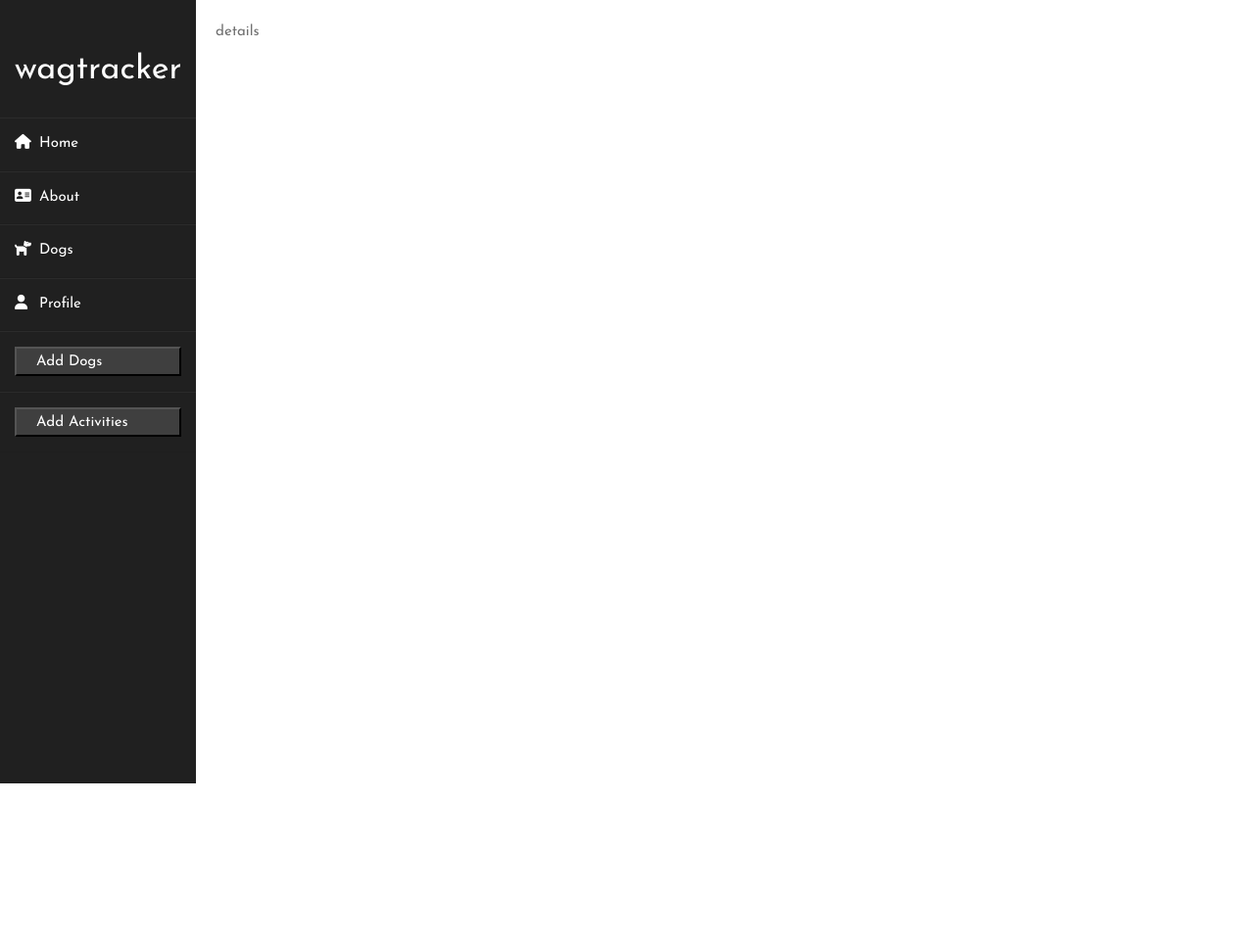
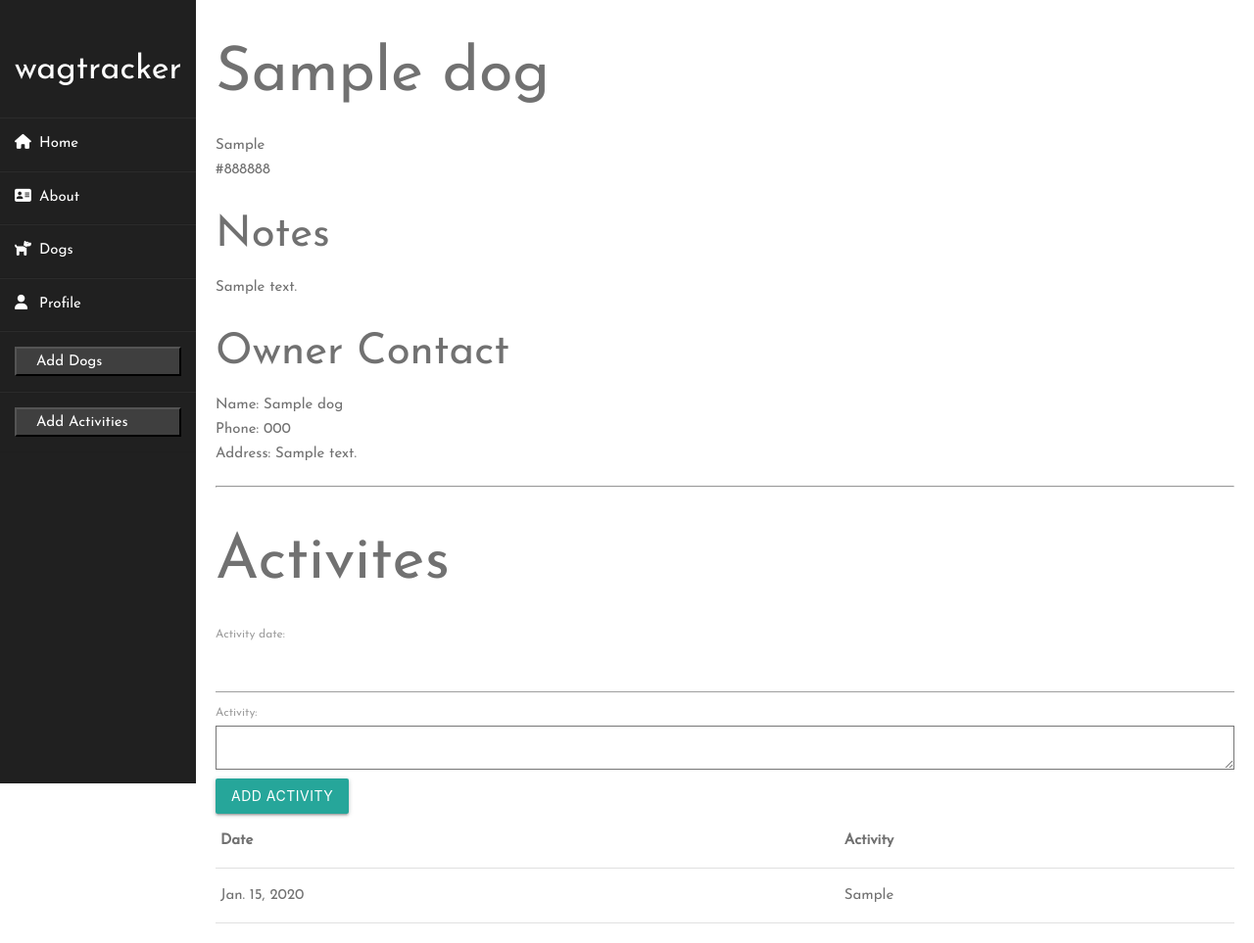
Before and after one commit to redsn/dog-walking-crm, a Django app: page /dogs/1/ in a window 1280 px wide. Shown: the whole page at 98% size. Before the commit the page ends 800 px from the top, so only its background shows below. Run offline with Django 4.2, Linux system fonts and the light colour scheme; tables that the repository leaves empty hold one stand-in row (values such as "Sample post"); some libraries are stand-ins or nearby versions.

Commit message:
wip: basic view for detail, need to add js for calender

```diff
--- a/main_app/templates/dogs/detail.html
+++ b/main_app/templates/dogs/detail.html
@@ -1,5 +1,54 @@
 {% extends 'base.html' %}
 
 {% block content %}
-<p>details</p>
+<div>
+    <h1>{{dog.name}}</h1>
+    <div>
+        <p>{{dog.breed}}</p>
+        <p>{{dog.coatcolor}}</p>
+    </div>
+    <div>
+        <h3>Notes</h3>
+        <div>
+            {{dog.notes}}
+        </div>
+    </div>
+    <div>
+        <h3>Owner Contact</h3>
+        <div>
+            <p>Name: {{dog.ownername}}</p>
+            <p>Phone: {{dog.ownerphone}}</p>
+            <p>Address: {{dog.owneraddress}}</p>
+        </div>
+    </div>
+</div>
+<hr>
+<div>
+    <h1>Activites</h1>
+    <form action="{% url 'add_activity' dog.id %}" method="POST">
+        {% csrf_token %}
+        {{ activity_form.as_p }}
+        <input type="submit" value="Add Activity" class="btn">
+    </form>
+    <table>
+        <thead>
+            <tr>
+                <th>
+                    Date
+                </th>
+                <th>
+                    Activity
+                </th>
+            </tr>
+        </thead>
+        <tbody>
+            {% for activity in dog.activity_set.all %}
+            <tr>
+                <td>{{ activity.date }}</td>
+                <td>{{ activity.activity}}</td>
+            </tr>
+            {% endfor %}
+        </tbody>
+    </table>
+</div>
 {% endblock %}
```
